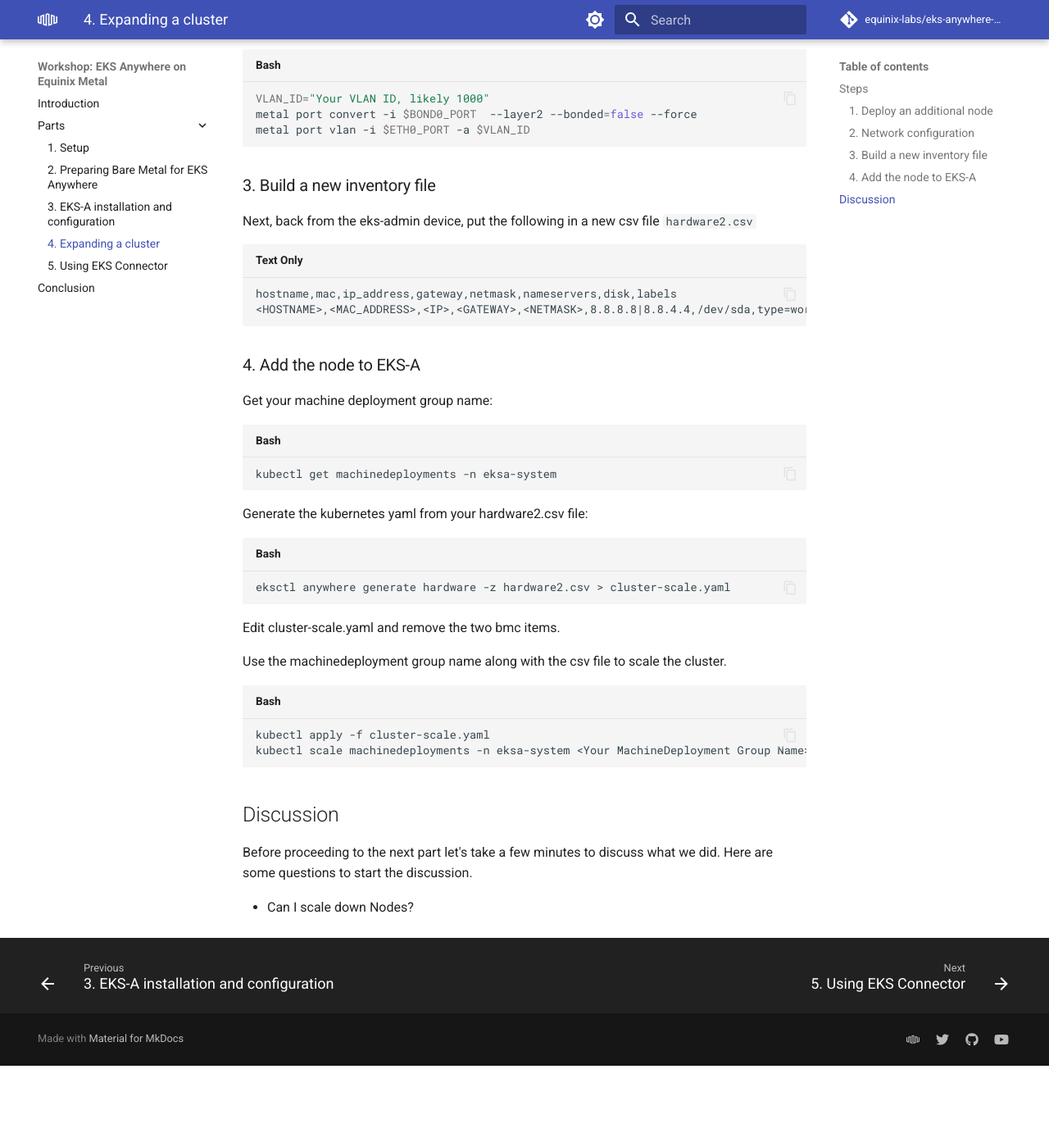
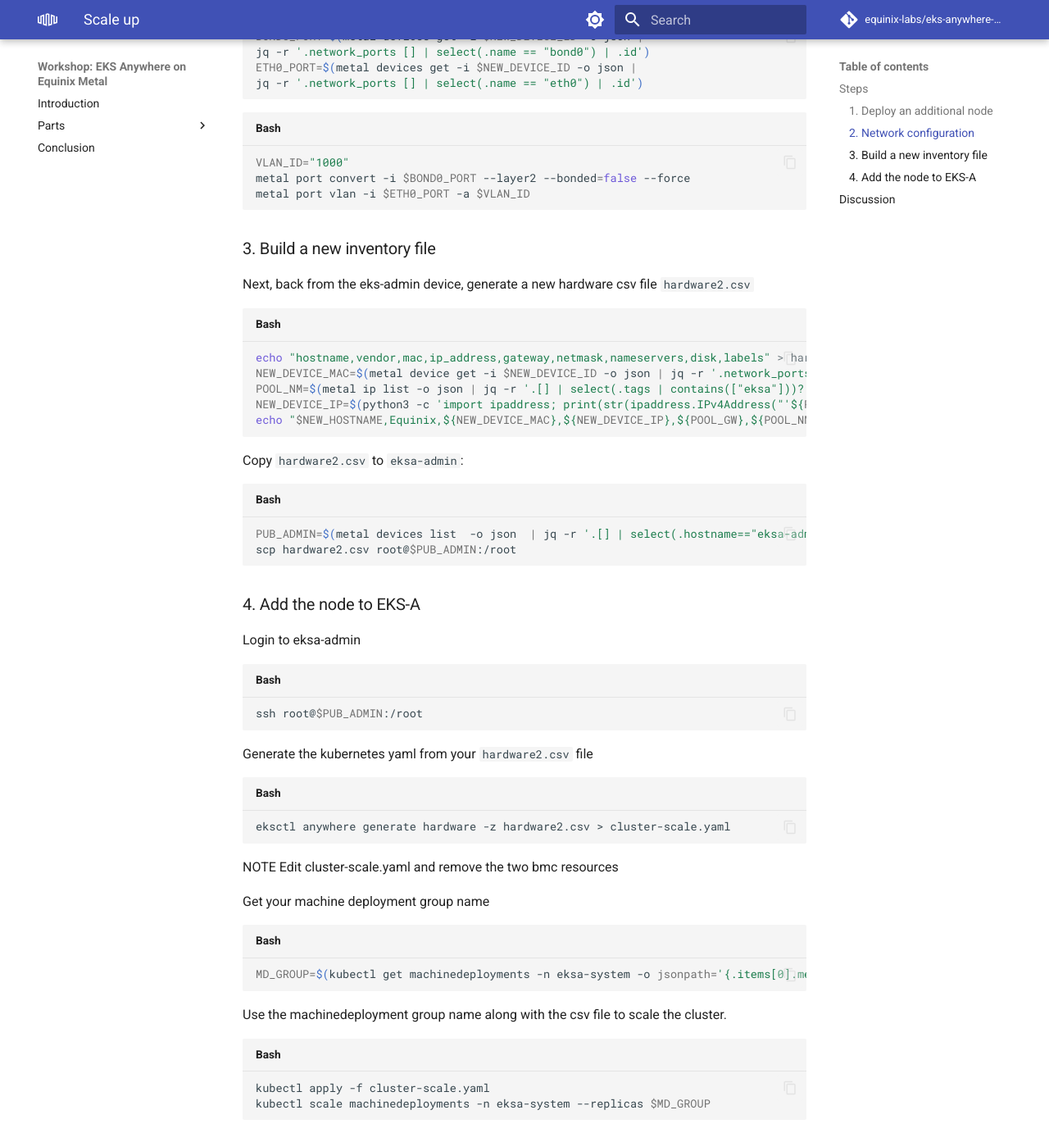
Before and after one commit to equinix-labs/eks-anywhere-on-equinix-metal-workshop, an MkDocs documentation site: the page built from docs/parts/scale-up.md, in a window 1280 px wide and 1400 px high, scrolled down 924 px. Shown: the top 1393 px of the window at 82% size. Built offline with MkDocs 1.6.1 and Material for MkDocs 9.7.7, drawn with Linux system fonts in a browser that asks for light colours; comment, search, counter and statistics services are not loaded; before the commit the page ends 2224 px from its top, so only the background shows below that; some of the changed text lies outside the part shown.

````diff
--- a/docs/parts/scale-up.md
+++ b/docs/parts/scale-up.md
@@ -10,62 +10,81 @@
 Locally create a new device using metal-cli
 
 ```sh
-NEW_HOSTNAME="your new hostname"
-POOL_ADMIN="IP address of your admin machine"
-metal device create --plan m3.small.x86 --metro da --hostname $NEW_HOSTNAME
---ipxe-script-url http://$POOL_ADMIN/ipxe/ --operating-system custom_ipxe
+NEW_HOSTNAME="new-eksa-node"
+POOL_GW=$(metal ip list -o json | jq -r '.[] | select(.tags | contains(["eksa"]))? | .gateway')
+POOL_ADMIN=$(python3 -c 'import ipaddress; print(str(ipaddress.IPv4Address("'${POOL_GW}'")+1))')
+metal device create --plan m3.small.x86 --metro da --hostname $NEW_HOSTNAME --ipxe-script-url http://$POOL_ADMIN/ipxe/ --operating-system custom_ipxe
 ```
 
 Note the device's UUID from the command output to use it in next steps
+
+```sh
+NEW_DEVICE_ID=$(metal devices list -o json | jq -r '.[] | select(.hostname | startswith('\"$NEW_HOSTNAME\"')) | .id')
+```
 
 ### 2. Network configuration
 
 > **_Pro Tip:_** If you forgot to note the device ID you can use `metal device get` to list and retrieve your devices information
 
 ```sh
-DEVICE_ID="<<UUID you noted above>>"
-BOND0_PORT=$(metal devices get -i $DEVICE_ID -o json  |
+BOND0_PORT=$(metal devices get -i $NEW_DEVICE_ID -o json |
 jq -r '.network_ports [] | select(.name == "bond0") | .id')
-ETH0_PORT=$(metal devices get -i $DEVICE_ID -o json  |
+ETH0_PORT=$(metal devices get -i $NEW_DEVICE_ID -o json |
 jq -r '.network_ports [] | select(.name == "eth0") | .id')
 ```
 
 ```sh
-VLAN_ID="Your VLAN ID, likely 1000"
-metal port convert -i $BOND0_PORT  --layer2 --bonded=false --force
+VLAN_ID="1000"
+metal port convert -i $BOND0_PORT --layer2 --bonded=false --force
 metal port vlan -i $ETH0_PORT -a $VLAN_ID
 ```
 
 ### 3. Build a new inventory file
 
-Next, back from the eks-admin device, put the following in a new csv file `hardware2.csv`
+Next, back from the eks-admin device, generate a new hardware csv file `hardware2.csv`
 
-```csv
-hostname,mac,ip_address,gateway,netmask,nameservers,disk,labels
-<HOSTNAME>,<MAC_ADDRESS>,<IP>,<GATEWAY>,<NETMASK>,8.8.8.8|8.8.4.4,/dev/sda,type=worker
+```sh
+echo "hostname,vendor,mac,ip_address,gateway,netmask,nameservers,disk,labels" > hardware2.csv
+NEW_DEVICE_MAC=$(metal device get -i $NEW_DEVICE_ID -o json | jq -r '.network_ports | .[] | select(.name == "eth0") | .data.mac')
+POOL_NM=$(metal ip list -o json | jq -r '.[] | select(.tags | contains(["eksa"]))? | .netmask')
+NEW_DEVICE_IP=$(python3 -c 'import ipaddress; print(str(ipaddress.IPv4Address("'${POOL_GW}'")+'4'))')
+echo "$NEW_HOSTNAME,Equinix,${NEW_DEVICE_MAC},${NEW_DEVICE_IP},${POOL_GW},${POOL_NM},8.8.8.8|8.8.4.4,/dev/sda,type=worker" >> hardware2.csv
+```
+
+Copy `hardware2.csv` to `eksa-admin`:
+
+```sh
+PUB_ADMIN=$(metal devices list  -o json  | jq -r '.[] | select(.hostname=="eksa-admin") | .ip_addresses [] | select(contains({"public":true,"address_family":4})) | .address')
+scp hardware2.csv root@$PUB_ADMIN:/root
 ```
 
 ### 4. Add the node to EKS-A
 
-Get your machine deployment group name:
+Login to eksa-admin
 
 ```sh
-kubectl get machinedeployments -n eksa-system
+ssh root@$PUB_ADMIN:/root
 ```
 
-Generate the kubernetes yaml from your hardware2.csv file:
+Generate the kubernetes yaml from your `hardware2.csv` file
 
 ```sh
 eksctl anywhere generate hardware -z hardware2.csv > cluster-scale.yaml
 ```
 
-Edit cluster-scale.yaml and remove the two bmc items.
+NOTE Edit cluster-scale.yaml and remove the two bmc resources
+
+Get your machine deployment group name
+
+```sh
+MD_GROUP=$(kubectl get machinedeployments -n eksa-system -o jsonpath='{.items[0].metadata.name}')
+```
 
 Use the machinedeployment group name along with the csv file to scale the cluster.
 
 ```sh
 kubectl apply -f cluster-scale.yaml
-kubectl scale machinedeployments -n eksa-system <Your MachineDeployment Group Name> --replicas 1
+kubectl scale machinedeployments -n eksa-system --replicas $MD_GROUP
 ```
 
 ## Discussion
--- a/mkdocs.yml
+++ b/mkdocs.yml
@@ -14,8 +14,9 @@
       - 1. Setup: parts/setup.md
       - 2. Preparing Bare Metal for EKS Anywhere: parts/infrastructure.md
       - 3. EKS-A installation and configuration: parts/eksa-install.md
-      - 4. Expanding a cluster: parts/scale-up.md
-      - 5. Using EKS Connector: parts/eks-connector.md
+      # Section 4 removed - Issue https://github.com/aws/eks-anywhere/issues/5316 must be addressed
+      # - 4. Expanding a cluster: parts/scale-up.md
+      - 4. Using EKS Connector: parts/eks-connector.md
 
   - Conclusion: parts/conclusion.md
 
````
Also changed, not shown: docs/index.md (+3 -3 lines), docs/parts/setup.md (+3 -0 lines).
